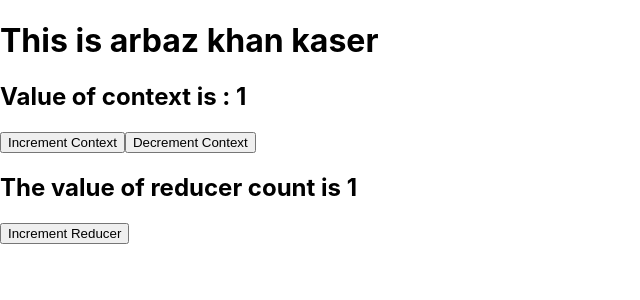
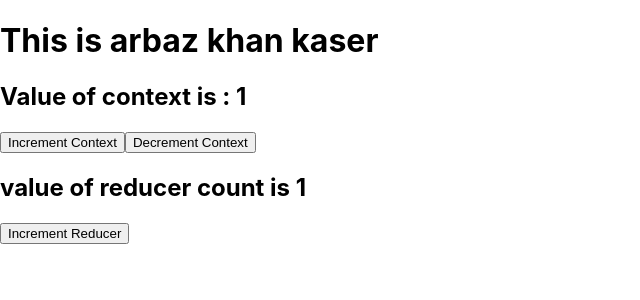
Before and after one commit to ArbazKhan5117/5th_class, a React (Create React App) app: page / in a window 1280 px wide. Shown: the top 300 px of the page, without its empty margins (0-640 px from the left). Built offline with nearby package versions, Linux system fonts and the light colour scheme.

Commit message:
Update Child2.js

```diff
--- a/src/Child2.js
+++ b/src/Child2.js
@@ -5,7 +5,7 @@ function Child2(){
     return(
 
         <div>
-            <h2>The value of reducer count is {state}</h2>
+            <h2>value of reducer count is {state}</h2>
             <button onClick={()=>dispatch('INCREMENT')}>Increment Reducer</button>
         </div>
     );
```
